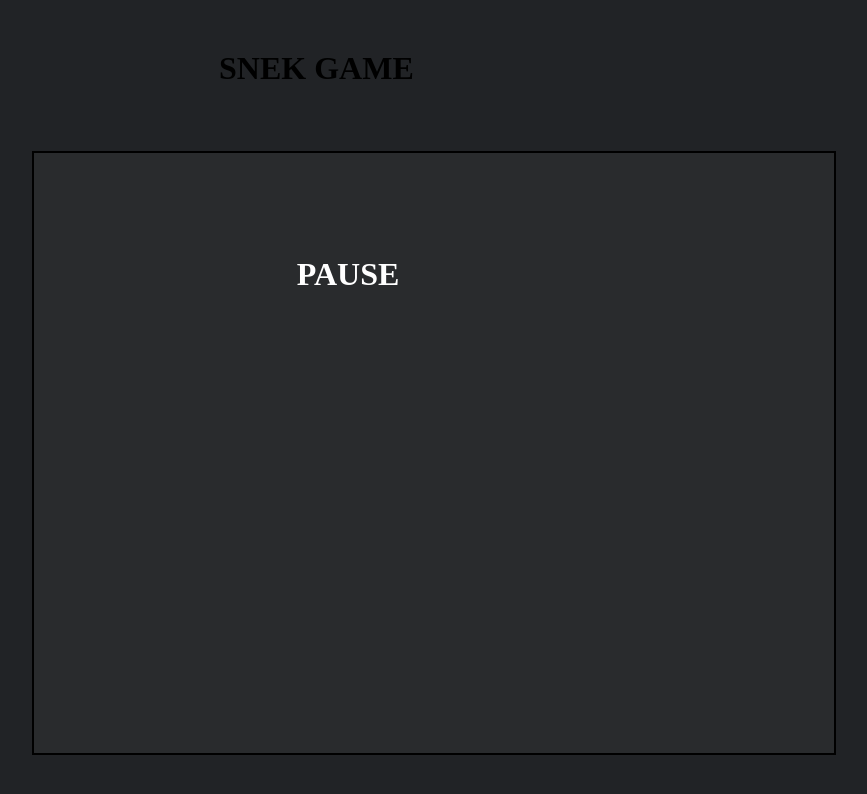
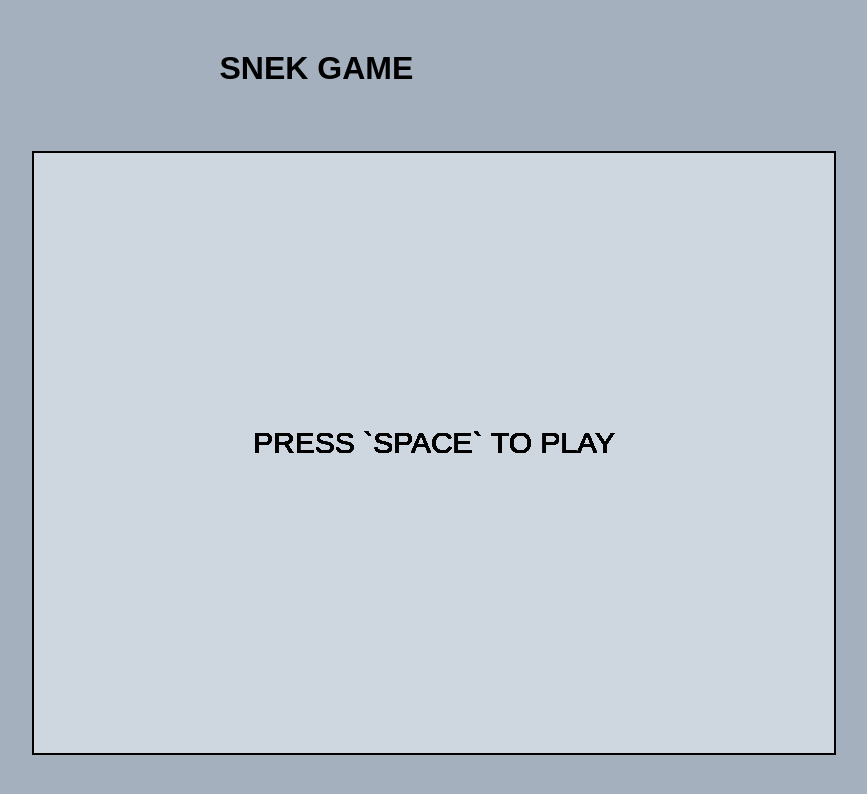
Before and after one commit to arduored/snek, a plain HTML site: page index.html in a window 1280 px wide. Shown: the whole page, without its empty margins (292-1159 px from the left). Drawn offline with Linux system fonts and the light colour scheme.

Commit message:
add info to start the game

```diff
--- a/index.css
+++ b/index.css
@@ -1,6 +1,7 @@
 body {
     margin-top: 50px;
     background-color: #a4b0be;
+    font-family: Arial, Helvetica, sans-serif;
 }
 
 canvas {
@@ -17,6 +18,7 @@ canvas {
     z-index: 2000;
     background-color: rgba(0, 0, 0, 0.8);
     text-align: center;
+    font-family: inherit;
 }
 
 #overlay > * {
--- a/index.js
+++ b/index.js
@@ -5,6 +5,7 @@ const score = document.getElementById("score")
 const overlay = document.getElementById("overlay")
 
 document.addEventListener("keyup", inputListener)
+overlay.style.display = "none"
 
 const canvas = document.getElementById("game-canvas")
 const ctx = canvas.getContext("2d")
@@ -119,6 +120,12 @@ function resetGame() {
     food.update(WIDTH, HEIGHT, SIZE)
 }
 
+function displayMenu() {
+    ctx.font = "30px Arial"
+    ctx.textAlign = "center"
+    ctx.fillText("PRESS `SPACE` TO PLAY", canvas.width / 2, canvas.height / 2)
+}
+
 let lastTime = 0
 let elapsedTime = 0
 
@@ -128,7 +135,6 @@ function update(timestamp) {
             play(timestamp)
             break
         case 2:
-            //display pause screen
             overlay.style.display = "block"
             break
         case 3:
@@ -136,7 +142,7 @@ function update(timestamp) {
             resetGame()
             break
         default:
-            //display menu
+            displayMenu()
             break
     }
 
@@ -144,3 +150,8 @@ function update(timestamp) {
 }
 
 requestAnimationFrame(update)
+
+//TODO: Refactor the code
+//TODO: Ehance display ( center pause text, colors ... )
+//TODO: Add my name and a link to my github / gitlab
+//TODO: Add obstacles
```
